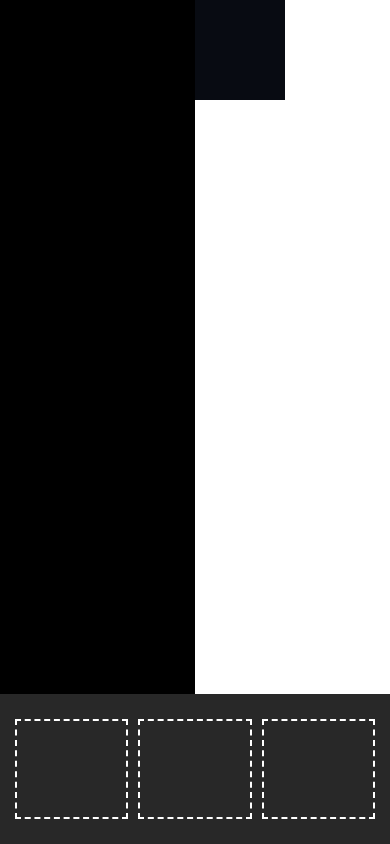
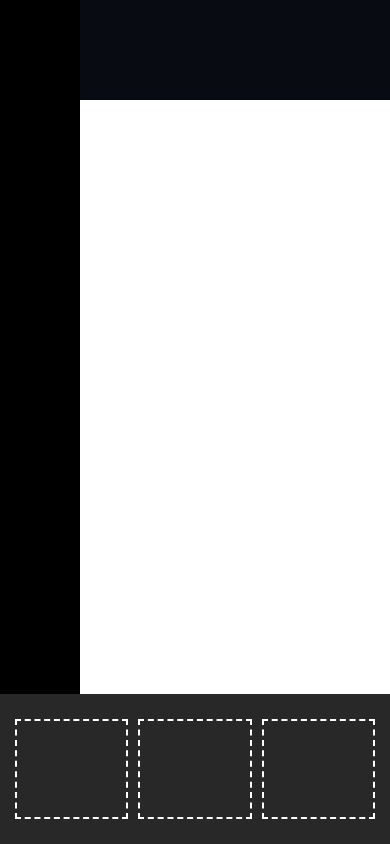
Before and after one commit to Deltafortal/html-css-spotifyweb, a plain HTML site: page index.html in a window 390 px wide. Drawn offline with Linux system fonts and the light colour scheme.

Commit message:
Added base responsive for sidebar

```diff
--- a/css/style.css
+++ b/css/style.css
@@ -35,20 +35,6 @@ body {
 
 
 
-/******** SideBar ********/
-
-aside {
-    width: 300px;
-    height: calc(100vh - 150px);
-    background-color: black;
-    position: sticky;
-    top: 0;
-    left: 0;
-
-}
-
-
-
 
 
 /******** Main ********/
@@ -58,8 +44,8 @@ aside {
 /**** SideBar ****/
 
 aside {
-    width: 300px;
-    height: calc(100vh - 100px);
+    width: 80px;
+    height: calc(100vh - 150px);
     background-color: black;
     position: sticky;
     top: 0;
@@ -74,7 +60,7 @@ aside {
 header {
     height: 100px;
     background-color: var(--header);
-    width: calc(100vw - 300px);
+    width: calc(100vw - 80px);
     position: sticky;
     top: 0;
     left: 0;
@@ -113,3 +99,21 @@ footer .wrapper {
     height: 100px;
     border: 2px dashed white;
 }
+
+
+
+
+
+/******************************************************
+************       RESPONSIVE        ******************
+*******************************************************/
+
+@media screen and (min-width: 768px) {
+    aside {
+        width: 250px;
+    }
+
+    header {
+        width: calc(100vw - 250px);
+    }
+}
```
